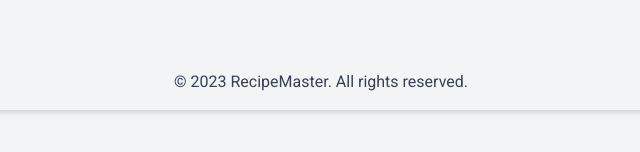
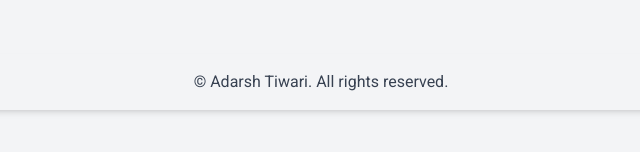
Before and after one commit to Nexon-xd/recipe, a plain HTML site: page index.html in a window 1280 px wide. Shown: the part 162-314 px from the top of the page, 319-959 px from the left. Drawn offline with nearby package versions, Linux system fonts and the light colour scheme; no server answers.

Commit message:
Update index.html

```diff
--- a/index.html
+++ b/index.html
@@ -88,7 +88,7 @@
     </main>
     <footer class="footer-bg shadow-md mt-8">
         <div class="container mx-auto p-4 text-center">
-            <p class="text-gray-700">© 2023 RecipeMaster. All rights reserved.</p>
+            <p class="text-gray-700">© Adarsh Tiwari. All rights reserved.</p>
         </div>
     </footer>
 
```
